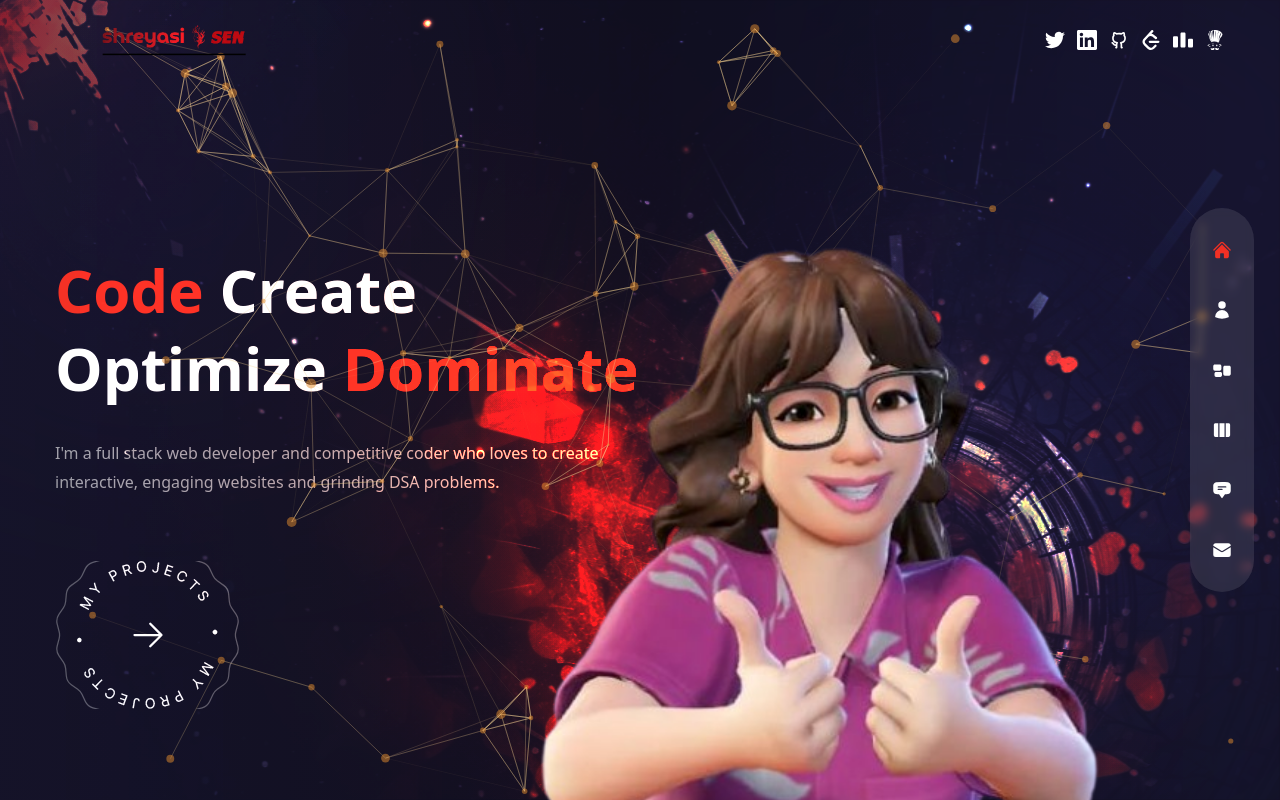
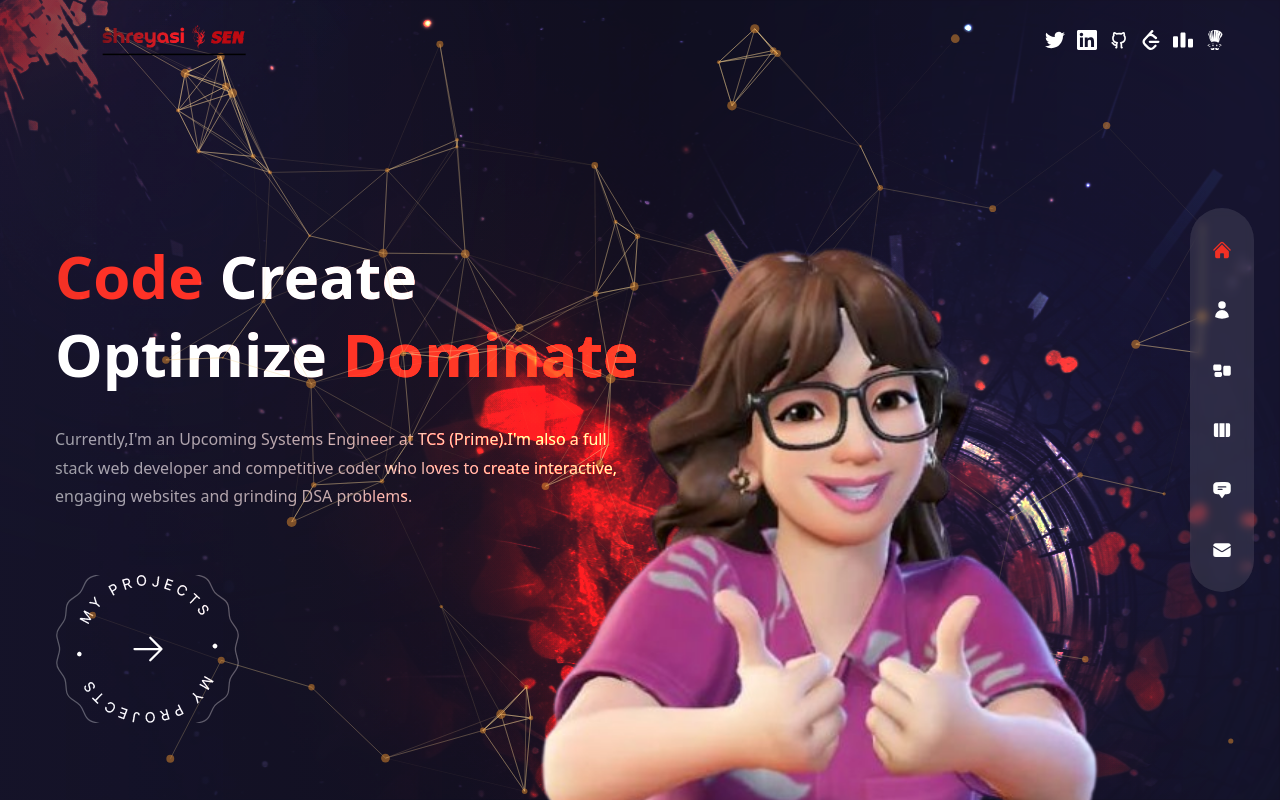
Before and after one commit to ShreyasiSen/Portfolio-next, a Next.js app: page / in a window 1280 px wide. Built offline with nearby package versions, Linux system fonts and the light colour scheme.

Commit message:
Update index.js for home page

```diff
--- a/pages/index.js
+++ b/pages/index.js
@@ -35,7 +35,7 @@ const Home = () => {
           animate="show"
           exit="hidden"
           className='max-w-sm xl:max-w-xl mx-auto xl:mx-0 mb-10 xl:mb-16'>
-            I&apos;m a full stack web developer and competitive coder who loves to create interactive,
+            Currently,I&apos;m an Upcoming Systems Engineer at TCS (Prime).I&apos;m also a full stack web developer and competitive coder who loves to create interactive,
             engaging websites and grinding DSA problems.
           </motion.p>
           {/*btn*/}
```
